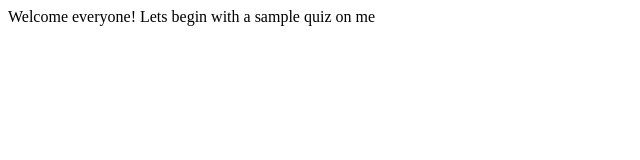
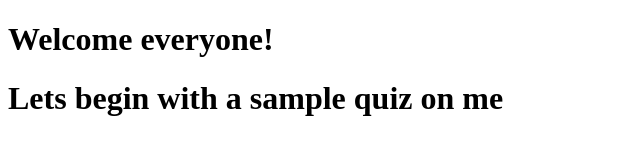
Before and after one commit to mohammednooraman-23/my-quiz, a plain HTML site: page index.html in a window 1280 px wide. Shown: the whole page, without its empty margins (0-640 px from the left). Drawn offline with Linux system fonts and the light colour scheme.

Commit message:
style: added spaces

```diff
--- a/index.html
+++ b/index.html
@@ -6,7 +6,7 @@
     <title>Sample-quiz</title>
 </head>
 <body>
-          Welcome everyone!
+          <h1> Welcome everyone! <h1>
 <h> Lets begin with a sample quiz on me <h>
 </body>
 </html>
```
